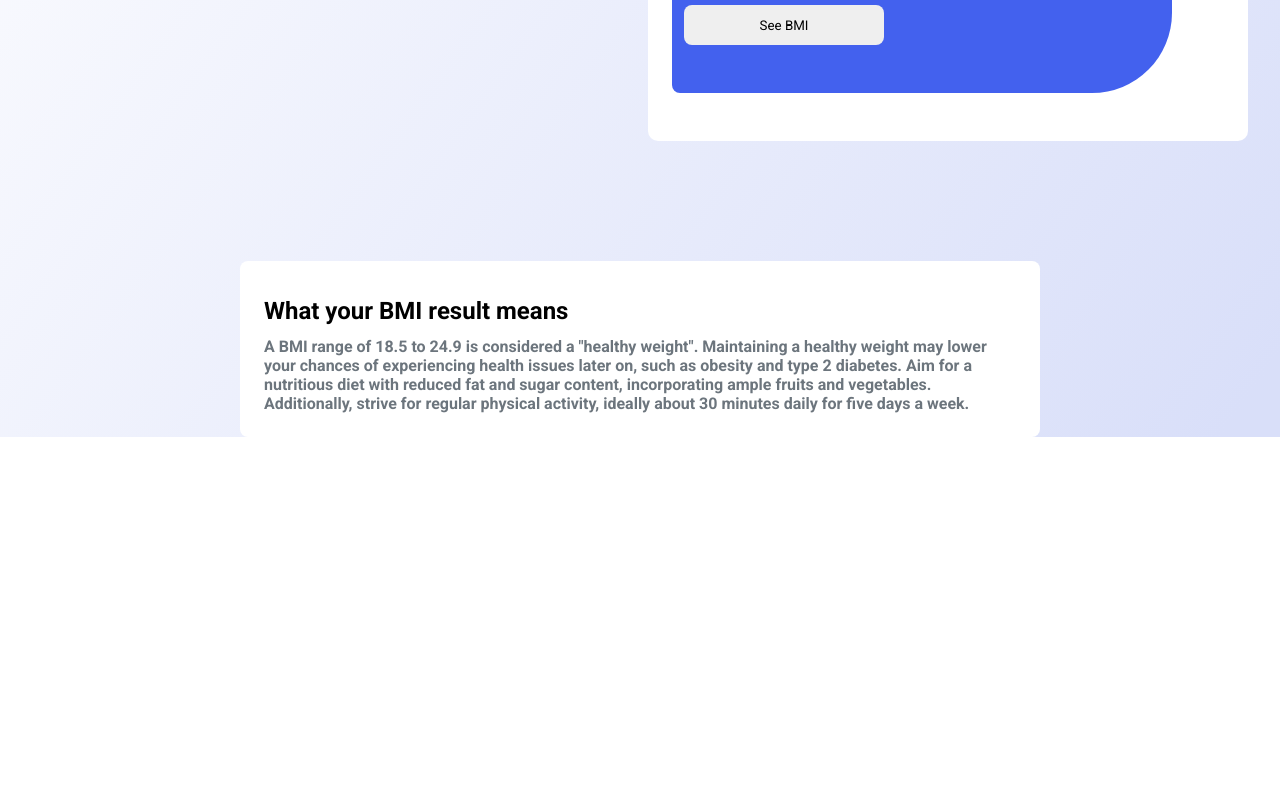
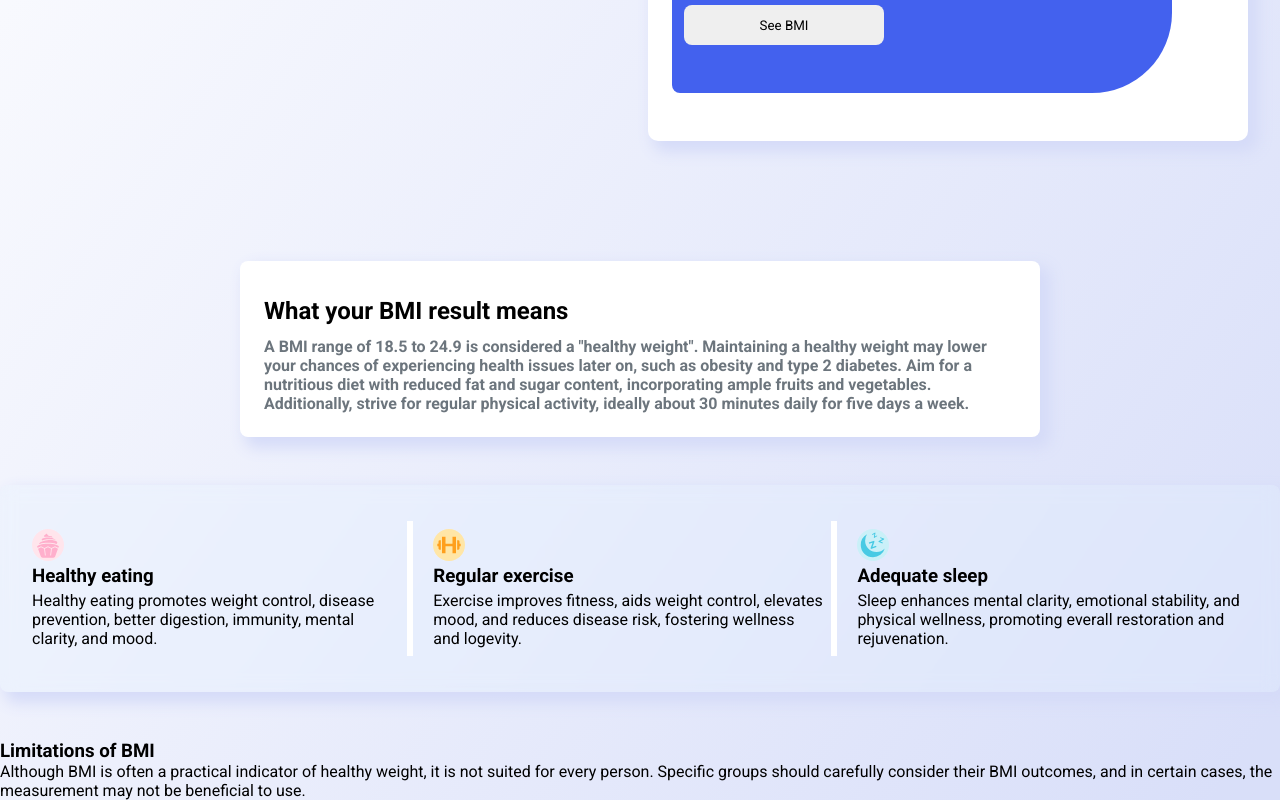
Before and after one commit to andreicatrina/BMI-app, a React (Vite) app: page / in a window 1280 px wide. Shown: the part 547-1347 px from the top of the page. Before the commit the page ends 984 px from the top, so only its background shows below. Built offline with nearby package versions, Linux system fonts and the light colour scheme.

Commit message:
Minor update

```diff
--- a/src/App.jsx
+++ b/src/App.jsx
@@ -2,12 +2,14 @@ import "./App.css";
 import { LandingSection } from "./components/LandingSection/LandingSection";
 import { DetailsSection } from "./components/DetailsSection/DetailsSection";
 import { PageLayout } from "./components/PageLayout/PageLayout";
+import { ExplanationsSection } from "./components/ExplanationsSection/ExplanationsSection";
 
 function App() {
   return (
     <PageLayout>
       <LandingSection />
       <DetailsSection />
+      <ExplanationsSection />
     </PageLayout>
   );
 }
--- a/src/components/DetailsSection/DetailsSection.jsx
+++ b/src/components/DetailsSection/DetailsSection.jsx
@@ -1,5 +1,16 @@
 import React from "react";
-import { DetailsContainer, DetailsParent, TextContainer } from "./components";
+import {
+  DetailsContainer,
+  DetailsParent,
+  TextContainer,
+  TipContainer1,
+  TipContainer2,
+  TipContainer3,
+  TipsContainer,
+} from "./components";
+import { GiCupcake } from "react-icons/gi";
+import { BiDumbbell } from "react-icons/bi";
+import { GiNightSleep } from "react-icons/gi";
 
 export const DetailsSection = () => {
   return (
@@ -14,6 +25,32 @@ export const DetailsSection = () => {
             regular physical activity, ideally about 30 minutes daily for five days a week.
           </p>
         </TextContainer>
+        <TipsContainer>
+          <TipContainer1>
+            <GiCupcake />
+            <h3>Healthy eating</h3>
+            <p>
+              Healthy eating promotes weight control, disease prevention, better digestion, immunity, mental clarity,
+              and mood.
+            </p>
+          </TipContainer1>
+          <TipContainer2>
+            <BiDumbbell />
+            <h3>Regular exercise</h3>
+            <p>
+              Exercise improves fitness, aids weight control, elevates mood, and reduces disease risk, fostering
+              wellness and logevity.
+            </p>
+          </TipContainer2>
+          <TipContainer3>
+            <GiNightSleep />
+            <h3>Adequate sleep</h3>
+            <p>
+              Sleep enhances mental clarity, emotional stability, and physical wellness, promoting everall restoration
+              and rejuvenation.
+            </p>
+          </TipContainer3>
+        </TipsContainer>
       </DetailsContainer>
     </DetailsParent>
   );
--- a/src/components/DetailsSection/components.jsx
+++ b/src/components/DetailsSection/components.jsx
@@ -5,6 +5,8 @@ export const DetailsParent = styled.div`
 `;
 
 export const DetailsContainer = styled.div`
+  display: flex;
+  flex-direction: column;
   width: 100%;
   max-width: 1400px;
   margin: 0 auto;
@@ -17,6 +19,9 @@ export const TextContainer = styled.div`
   background-color: #fff;
   padding: 24px;
   border-radius: 8px;
+  -webkit-box-shadow: 7.5px 8px 15px 3px #d5dbf8;
+  -moz-box-shadow: 7.5px 8px 15px 3px #d5dbf8;
+  box-shadow: 7.5px 8px 15px 3px #d5dbf8;
 
   h3 {
     font-size: 24px;
@@ -30,3 +35,74 @@ export const TextContainer = styled.div`
     color: var(--color-p-text);
   }
 `;
+
+export const TipsContainer = styled.div`
+  display: flex;
+  background: rgba(227, 242, 253, 0.3);
+  -webkit-backdrop-filter: blur(8px);
+  backdrop-filter: blur(8px);
+  -webkit-box-shadow: 7.5px 8px 15px 3px #d5dbf8;
+  -moz-box-shadow: 7.5px 8px 15px 3px #d5dbf8;
+  box-shadow: 7.5px 8px 15px 3px #d5dbf8;
+  padding: 36px 24px;
+  border-radius: 8px;
+  margin: 48px 0;
+  gap: 12px;
+`;
+
+export const TipContainer1 = styled.div`
+  display: flex;
+  flex-direction: column;
+  gap: 4px;
+  padding: 8px;
+  border-right: 6px solid #fff;
+
+  svg {
+    display: flex;
+    justify-content: center;
+    align-items: center;
+    width: 32px;
+    height: 32px;
+    color: #ffafcc;
+    background-color: #ffe5ec;
+    border-radius: 16px;
+    padding: 2px;
+  }
+`;
+export const TipContainer2 = styled.div`
+  display: flex;
+  flex-direction: column;
+  gap: 4px;
+  padding: 8px;
+  border-right: 6px solid #fff;
+
+  svg {
+    display: flex;
+    justify-content: center;
+    align-items: center;
+    width: 32px;
+    height: 32px;
+    color: #ff9f1c;
+    background-color: #ffe6a7;
+    border-radius: 16px;
+    padding: 2px;
+  }
+`;
+export const TipContainer3 = styled.div`
+  display: flex;
+  flex-direction: column;
+  gap: 4px;
+  padding: 8px;
+
+  svg {
+    display: flex;
+    justify-content: center;
+    align-items: center;
+    width: 32px;
+    height: 32px;
+    color: #48cae4;
+    background-color: #caf0f8;
+    border-radius: 16px;
+    padding: 2px;
+  }
+`;
--- /dev/null
+++ b/src/components/ExplanationsSection/ExplanationsSection.jsx
@@ -0,0 +1,21 @@
+import React from "react";
+import { Explanations, ExplanationsContainer } from "./components";
+
+export const ExplanationsSection = () => {
+  return (
+    <Explanations>
+      <ExplanationsContainer>
+        <div>
+          <div>
+            <h3>Limitations of BMI</h3>
+            <p>
+              Although BMI is often a practical indicator of healthy weight, it is not suited for every person. Specific
+              groups should carefully consider their BMI outcomes, and in certain cases, the measurement may not be
+              beneficial to use.
+            </p>
+          </div>
+        </div>
+      </ExplanationsContainer>
+    </Explanations>
+  );
+};
--- /dev/null
+++ b/src/components/ExplanationsSection/components.jsx
@@ -0,0 +1,11 @@
+import { styled } from "styled-components";
+
+export const Explanations = styled.section`
+  width: 100%;
+`;
+
+export const ExplanationsContainer = styled.div`
+  width: 100%;
+  max-width: 1400px;
+  margin: 0 auto;
+`;
--- a/src/components/LandingSection/components.jsx
+++ b/src/components/LandingSection/components.jsx
@@ -49,9 +49,9 @@ export const CalculatorParentContainer = styled.div`
   padding: 48px 24px;
   border-radius: 10px;
   margin-top: 128px;
-  /* position: absolute;
-  top: 200px;
-  left: 50%; */
+  -webkit-box-shadow: 7.5px 8px 15px 3px #d5dbf8;
+  -moz-box-shadow: 7.5px 8px 15px 3px #d5dbf8;
+  box-shadow: 7.5px 8px 15px 3px #d5dbf8;
 
   h3 {
     margin-bottom: 12px;
```
